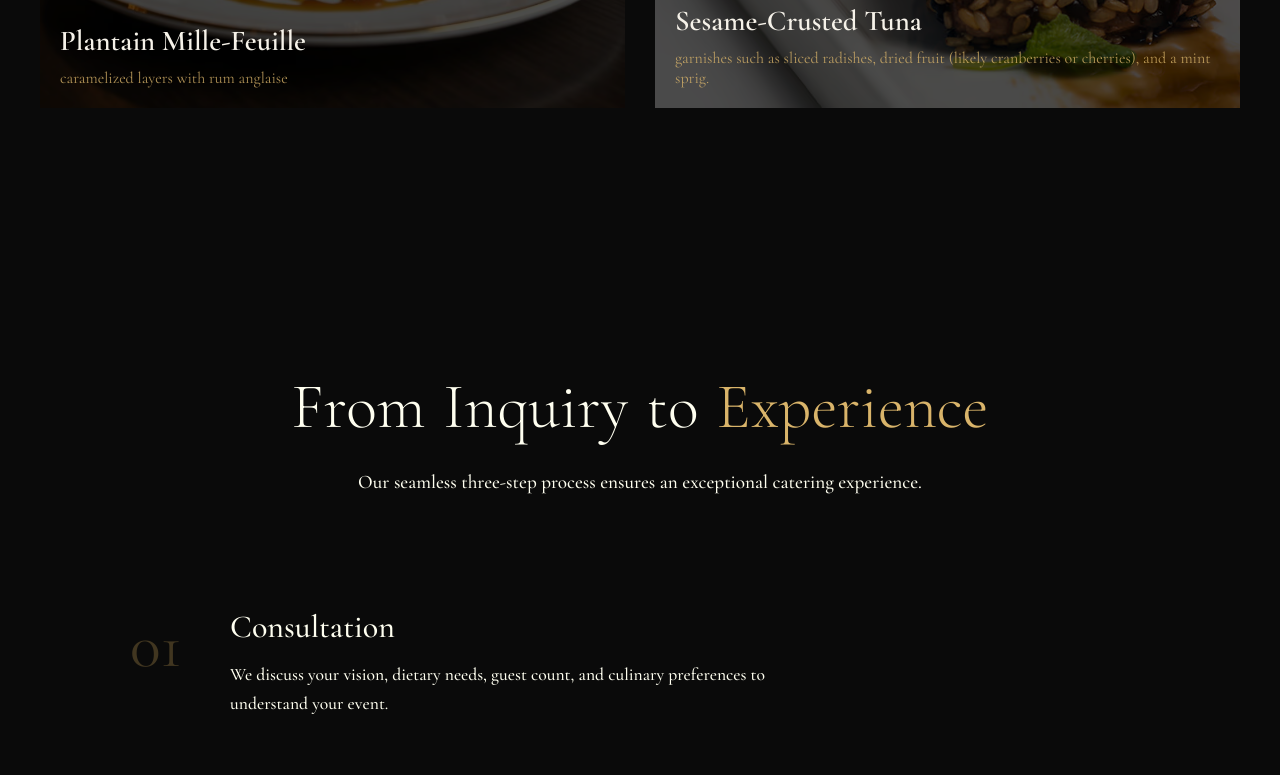
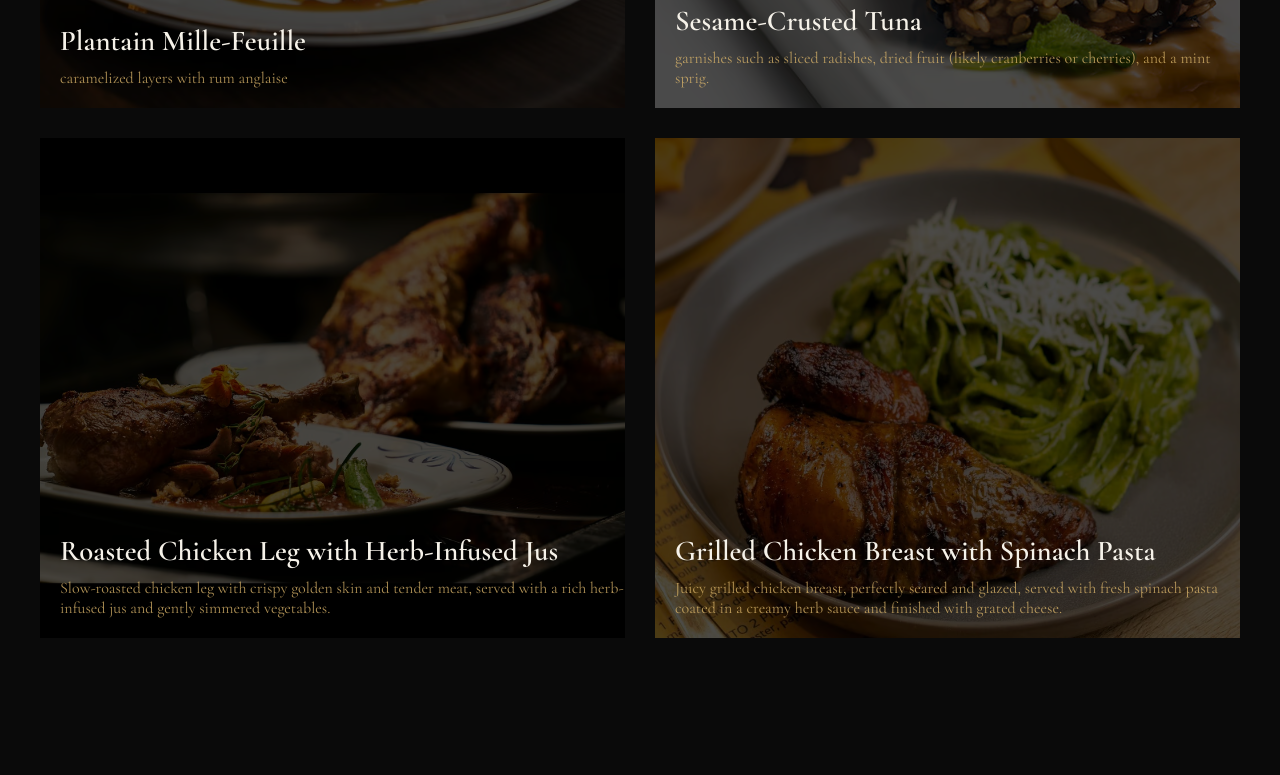
Before and after one commit to BradTsague/brothers-catering, a website: page index.html in a window 1280 px wide. Shown: the part 4299-5074 px from the top of the page. Drawn offline with nearby package versions, Linux system fonts and the light colour scheme.

Commit message:
nouvelle image,nouveau infos de contact, et favicon

```diff
--- a/index.html
+++ b/index.html
@@ -24,6 +24,7 @@
       rel="stylesheet"
     />
     <title>Be Brothers catering | Caribbean Fusion Catering for Weddings & Events</title>
+    <link rel="shortcut icon" href="pictures/be-brothers-_1_.ico" type="image/x-icon">
     <script type="application/ld+json">
   {
     "@context": "https://schema.org",
@@ -224,6 +225,22 @@
                         and a mint sprig. </p>
                 </div>
             </div>
+            <div class="meal-item">
+              <img src="/pictures/image-be-brother-2.avif" alt="food">
+              <div class="card-content">
+                <h3>Roasted Chicken Leg with Herb-Infused Jus</h3>
+                <p>Slow-roasted chicken leg with crispy golden skin and tender meat,
+                  served with a rich herb-infused jus and gently simmered vegetables.</p>
+              </div>
+            </div>
+            <div class="meal-item">
+              <img src="/pictures/image-be-brothers-3.avif" alt="food">
+              <div class="card-content">
+                <h3>Grilled Chicken Breast with Spinach Pasta</h3>
+                <p>Juicy grilled chicken breast, perfectly seared and glazed,
+                  served with fresh spinach pasta coated in a creamy herb sauce and finished with grated cheese.</p>
+              </div>
+            </div>
         </div>
         <div class="meal-divider"></div>
     </section>
@@ -349,12 +366,12 @@
       </div>
       <div class="footer-col">
         <h4> Get in Touch </h4>
-        <p>hello@bebrothers.com</p>
+        <a href="mailto:dimitrinjila45@gmail.com" class="email-link"> dimitrinjila45@gmail.com </a>
         <p>(555) 123-4567 </p>
         <div class="socials">
           <a href="">Instagram</a>
           <a href="">Facebook</a>
-          <a href="https://www.linkedin.com/in/brad-tsague-027202352/" target="_blank" rel="noopener  noreferrer">LinkedIn</a>
+          <a href="https://www.linkedin.com/in/dimitri-njila-8b69931a9/?utm_source=share&utm_campaign=share_via&utm_content=profile&utm_medium=ios_app" target="_blank" rel="noopener  noreferrer">LinkedIn</a>
         </div>
       </div>
 
```
Also changed, not shown: pictures/be-brothers-_1_.ico (added), pictures/image-be-brother-2.avif (added), pictures/image-be-brothers-3.avif (added), pictures/pic1.jpg (deleted), pictures/pic2.jpg (deleted), pictures/pic3.jpg (deleted), pictures/pic4.jpg (deleted), pictures/pic5.jpg (deleted), pictures/pic6.jpg (deleted), pictures/pic7.jpg (deleted), 1 other file.
